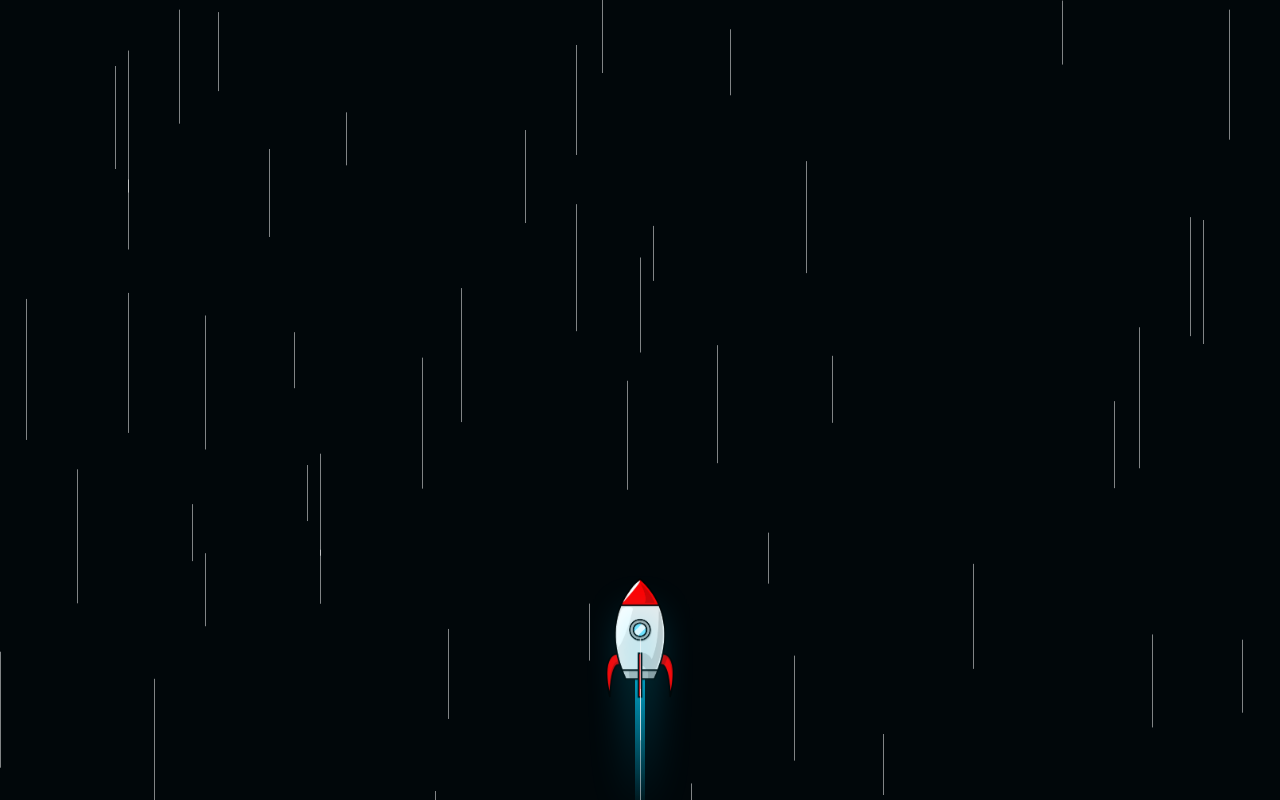
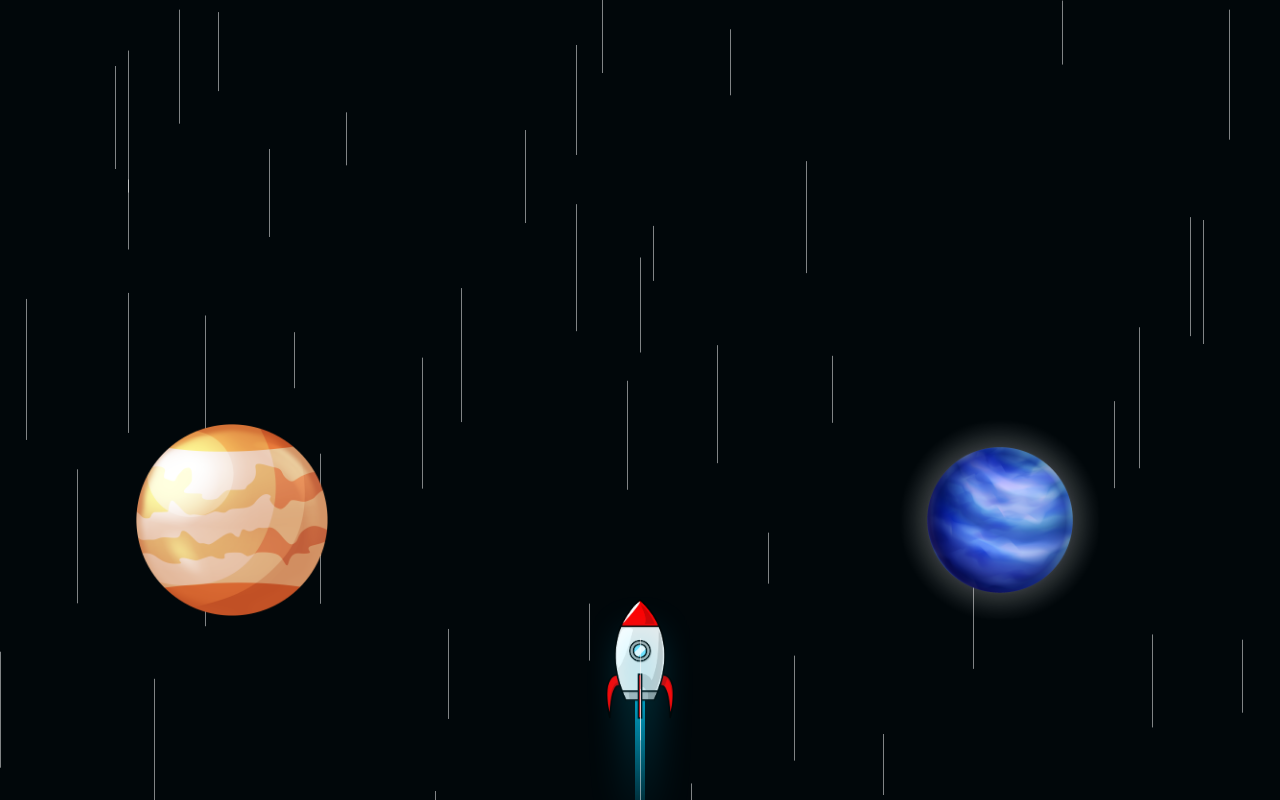
Before and after one commit to vincentw921/portfolio, a React (Create React App) app: page / in a window 1280 px wide. Built offline with nearby package versions, Linux system fonts and the light colour scheme.

Commit message:
Implement planet system

```diff
--- /dev/null
+++ b/src/components/About.css
@@ -0,0 +1,27 @@
+.hide {
+    display: none;
+    position: absolute;
+    bottom: 70vh;
+    left: 25%;
+    margin: auto;
+    text-align: center;
+}
+
+.about-logo {
+    scale: 0.12;
+    position: absolute;
+    bottom: -90vh;
+    left: -60%;
+}
+
+.about-logo:hover + .hide {
+    left: 40%;
+    display: block;
+}
+
+h1 {
+    color: #aab5b8;
+    font-size: 2rem;
+    font-weight: 700;
+    margin-top: 1rem;
+}
--- /dev/null
+++ b/src/components/About.jsx
@@ -0,0 +1,88 @@
+import { Fragment } from 'react';
+import './About.css';
+
+import src from './about.png';
+
+import { motion, useAnimationControls } from 'framer-motion';
+
+function About() {
+    const line1 = "Now Exploring:";
+    const line2 = "Planet About Me";
+
+    const sentence = {
+        hidden: { opacity: 1, transition: { ease: 'easeOut' }},
+        visible: {
+            opacity: 1,
+            transition: {
+                delay: 0.5,
+                staggerChildren: 0.1
+            },
+        },
+
+        exit: {
+            opacity: 0,
+            transition: { ease: 'easeInOut' },
+        },
+    };
+
+    const letter = {
+        hidden: { opacity: 0, y: 50 },
+        visible: {
+            opacity: 1,
+            y: 0,
+        },
+    };
+
+    const controls = useAnimationControls();
+
+    return (
+        <Fragment>
+            <motion.div
+
+                onHoverStart={() => controls.start("visible")}
+                onHoverEnd={() => controls.start("hidden")}
+
+                className="about-logo"
+                animate={{scale: [1.2, 1, 1.2], opacity: [1]}}
+                    transition={{
+                        duration: 3,
+                        delay: 0.1,
+                        repeat: Infinity,
+                        ease: [0.5, 0.71, 1, 1.5],
+                }}
+                whileHover={{
+                    scale: 1.4,
+                    transition: { ease: "linear"}
+                }}
+                whileTap={{
+                    scale: 0.95,
+                    transition: { duration: 0.1, ease: "easeOut"}
+                }}>
+                    <img src={src} alt = "about" />
+                </motion.div>
+            <motion.h1
+                className='hide'
+                variants={sentence}
+                initial="hidden"
+                animate={controls}>
+                {line1.split("").map((char, index) => {
+                    return (
+                        <motion.span key={char + "-" + index} variants={letter}>
+                            {char}
+                        </motion.span>
+                    );
+                })}
+                <br />
+                {line2.split("").map((char, index) => {
+                    return (
+                        <motion.span key={char + "-" + index} variants={letter}>
+                            {char}
+                        </motion.span>
+                    );
+                })}
+            </motion.h1>
+        </Fragment>
+    )
+}
+
+export default About;
--- /dev/null
+++ b/src/components/OngoingProjects.css
@@ -0,0 +1,27 @@
+.hide {
+    display: none;
+    position: absolute;
+    bottom: 70vh;
+    left: 35%;
+    margin: auto;
+    text-align: center;
+}
+
+.ongoing-projects-logo {
+    scale: 0.12;
+    position: absolute;
+    bottom: -90vh;
+    left: 0%;
+}
+
+.ongoing-projects-logo:hover + .hide {
+    left: 35%;
+    display: block;
+}
+
+h1 {
+    color: #aab5b8;
+    font-size: 2rem;
+    font-weight: 700;
+    margin-top: 1rem;
+}
--- /dev/null
+++ b/src/components/OngoingProjects.jsx
@@ -0,0 +1,88 @@
+import { Fragment } from 'react';
+import './OngoingProjects.css';
+
+import src from './ongoing-projects.png';
+
+import { motion, useAnimationControls } from 'framer-motion';
+
+function OngoingProjects() {
+    const line1 = "Now Exploring:";
+    const line2 = "Planet Ongoing Projects";
+
+    const sentence = {
+        hidden: { opacity: 1, transition: { ease: 'easeOut' }},
+        visible: {
+            opacity: 1,
+            transition: {
+                delay: 0.5,
+                staggerChildren: 0.1
+            },
+        },
+
+        exit: {
+            opacity: 0,
+            transition: { ease: 'easeInOut' },
+        },
+    };
+
+    const letter = {
+        hidden: { opacity: 0, y: 50 },
+        visible: {
+            opacity: 1,
+            y: 0,
+        },
+    };
+
+    const controls = useAnimationControls();
+
+    return (
+        <Fragment>
+            <motion.div
+
+                onHoverStart={() => controls.start("visible")}
+                onHoverEnd={() => controls.start("hidden")}
+
+                className="ongoing-projects-logo"
+                animate={{scale: [1.2, 1, 1.2], opacity: [1]}}
+                    transition={{
+                        duration: 3,
+                        delay: 0.1,
+                        repeat: Infinity,
+                        ease: [0.5, 0.71, 1, 1.5],
+                }}
+                whileHover={{
+                    scale: 1.4,
+                    transition: { ease: "linear"}
+                }}
+                whileTap={{
+                    scale: 0.95,
+                    transition: { duration: 0.1, ease: "easeOut"}
+                }}>
+                    <img src={src} alt = "OngoingProjects" />
+                </motion.div>
+            <motion.h1
+                className='hide'
+                variants={sentence}
+                initial="hidden"
+                animate={controls}>
+                {line1.split("").map((char, index) => {
+                    return (
+                        <motion.span key={char + "-" + index} variants={letter}>
+                            {char}
+                        </motion.span>
+                    );
+                })}
+                <br />
+                {line2.split("").map((char, index) => {
+                    return (
+                        <motion.span key={char + "-" + index} variants={letter}>
+                            {char}
+                        </motion.span>
+                    );
+                })}
+            </motion.h1>
+        </Fragment>
+    )
+}
+
+export default OngoingProjects;
--- a/src/components/RocketShip.css
+++ b/src/components/RocketShip.css
@@ -12,15 +12,16 @@
 }
 
 .scene .rocket {
-    align-content: center;
-    position: relative;
     animation: animate 0.2s ease infinite;
+    position: absolute;
+    bottom: -20vh;
 }
 
 .scene .rocket .body {
     scale: 0.2;
-    position: relative;
-    bottom: -30vh;
+
+    left: 50%;
+
     border-radius: 10px;
 }
 
@@ -39,7 +40,7 @@
 {
     content: '';
     position: absolute;
-    bottom: -15vh;
+    bottom: 15vh;
     left: 50%;
     transform: translateX(-50%);
     width: 10px;
@@ -50,7 +51,7 @@
 .scene .rocket::after {
     content: '';
     position: absolute;
-    bottom: -15vh;
+    bottom: 15vh;
     left: 50%;
     transform: translateX(-50%);
     width: 10px;
--- a/src/components/RocketShip.jsx
+++ b/src/components/RocketShip.jsx
@@ -1,8 +1,10 @@
 import rocket from './rocket_ship_image.png';
 
 import Stars from './Stars';
+import About from './About';
 
 import './RocketShip.css';
+import OngoingProjects from './OngoingProjects';
 
 
 function RocketShip() {
@@ -12,6 +14,8 @@ function RocketShip() {
             <img src={rocket} className='body' alt="rocket" />
             </div>
             <Stars />
+            <About />
+            <OngoingProjects />
         </div>
     );
 }
```
Also changed, not shown: src/components/Game.css (added), src/components/Game.jsx (added), src/components/PastProjects.css (added), src/components/PastProjects.jsx (added), src/components/about.png (added), src/components/ongoing-projects.png (added).
